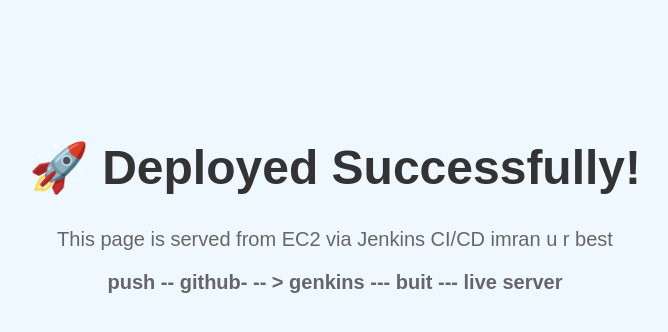
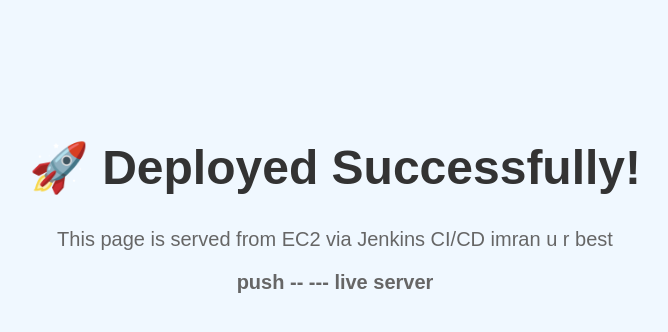
Before and after one commit to Imranbashir340/ec2-pipline-testing, a plain HTML site: page index.html in a window 1280 px wide. Shown: the whole page, without its empty margins (305-973 px from the left). Drawn offline with Linux system fonts and the light colour scheme.

```diff
--- a/index.html
+++ b/index.html
@@ -25,6 +25,6 @@
 <body>
   <h1>🚀 Deployed Successfully!</h1>
   <p>This page is served from EC2 via Jenkins CI/CD imran u r best</p>
-  <p><strong>push -- github- -- > genkins --- buit ---  live server  </strong></p>
+  <p><strong>push -- ---  live server  </strong></p>
 </body>
 </html>
```
